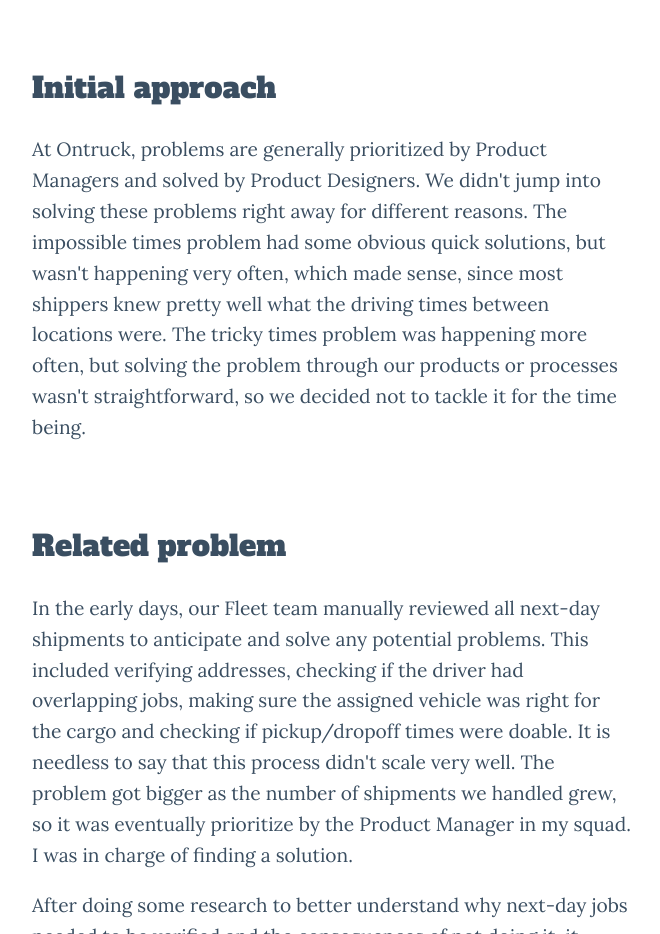
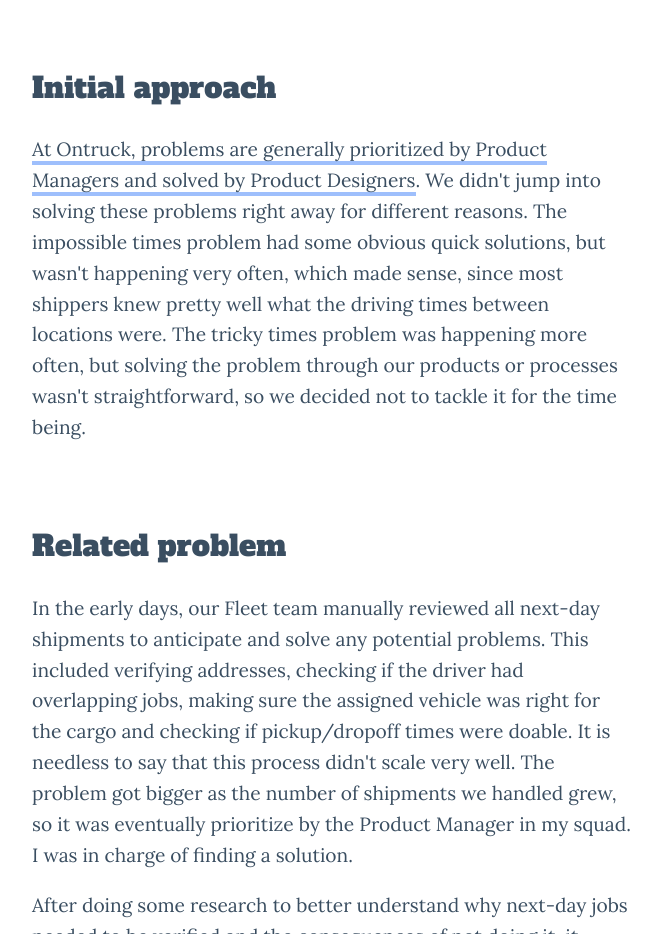
Before and after one commit to carlos-sanchez/carlos-sanchez.github.io, a plain HTML site: page ontruck-tricky-times-case-study.html in a window 1280 px wide. Shown: the part 1980-2914 px from the top of the page, without its empty margins (308-968 px from the left). Drawn offline with nearby package versions, Linux system fonts and the light colour scheme.

Commit message:
adds link to ontruck case study

```diff
--- a/ontruck-tricky-times-case-study.html
+++ b/ontruck-tricky-times-case-study.html
@@ -121,7 +121,7 @@
 <h2>Initial approach</h2>
 
 <p>
-  At Ontruck, problems are generally prioritized by Product Managers and solved by Product Designers. We didn't jump into solving these problems right away for different reasons. The impossible times problem had some obvious quick solutions, but wasn't happening very often, which made sense, since most shippers knew pretty well what the driving times between locations were. The tricky times problem was happening more often, but solving the problem through our products or processes wasn't straightforward, so we decided not to tackle it for the time being.
+  <a href="https://nerds.ontruck.com/from-six-weeks-roadmaps-to-okrs-2e0dc42aadd3" target="_blank">At Ontruck, problems are generally prioritized by Product Managers and solved by Product Designers</a>. We didn't jump into solving these problems right away for different reasons. The impossible times problem had some obvious quick solutions, but wasn't happening very often, which made sense, since most shippers knew pretty well what the driving times between locations were. The tricky times problem was happening more often, but solving the problem through our products or processes wasn't straightforward, so we decided not to tackle it for the time being.
 </p>
 
 <h2>Related problem</h2>
```
Also changed, not shown: img/projects/ontruck.png (added), 1 other file.
